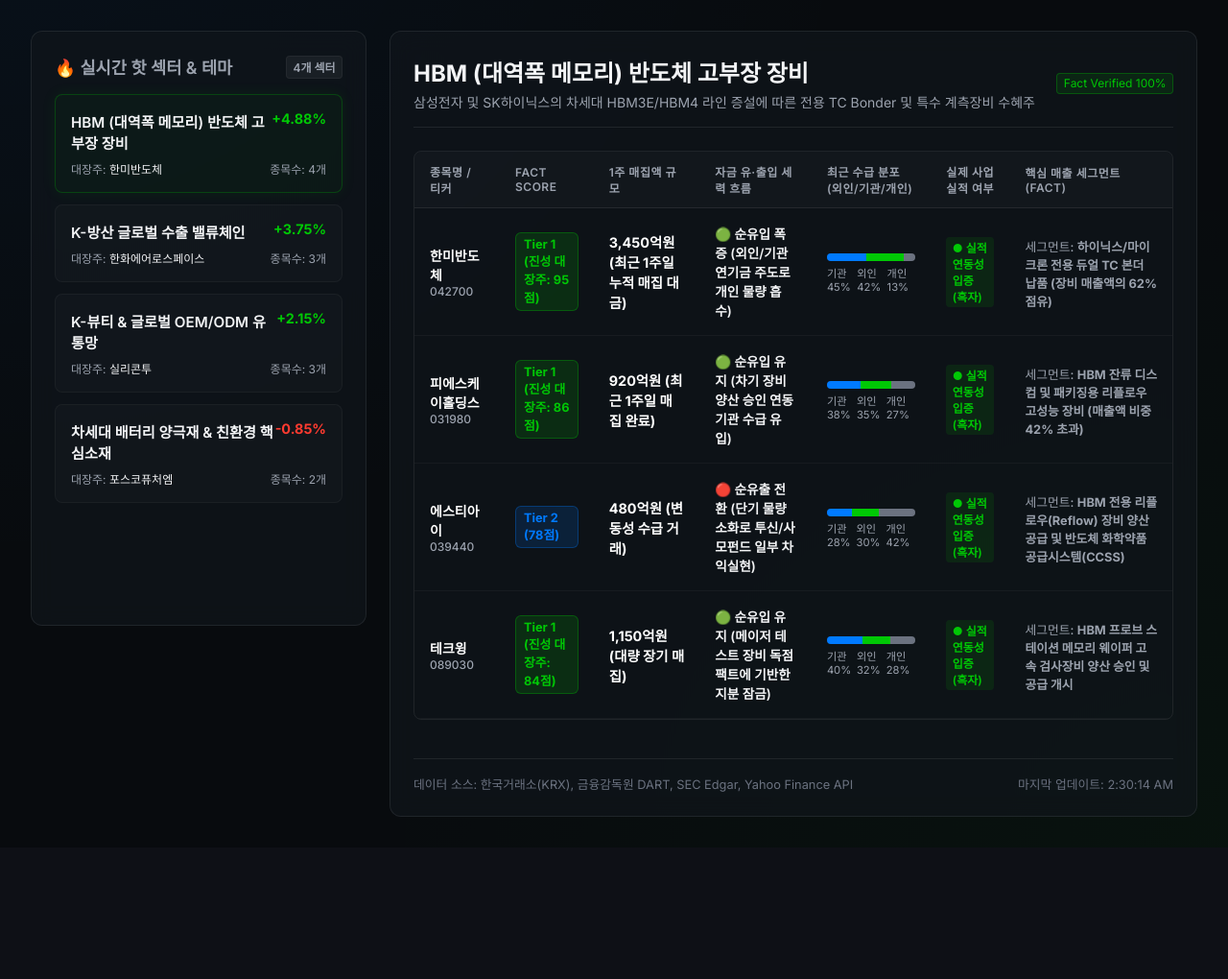
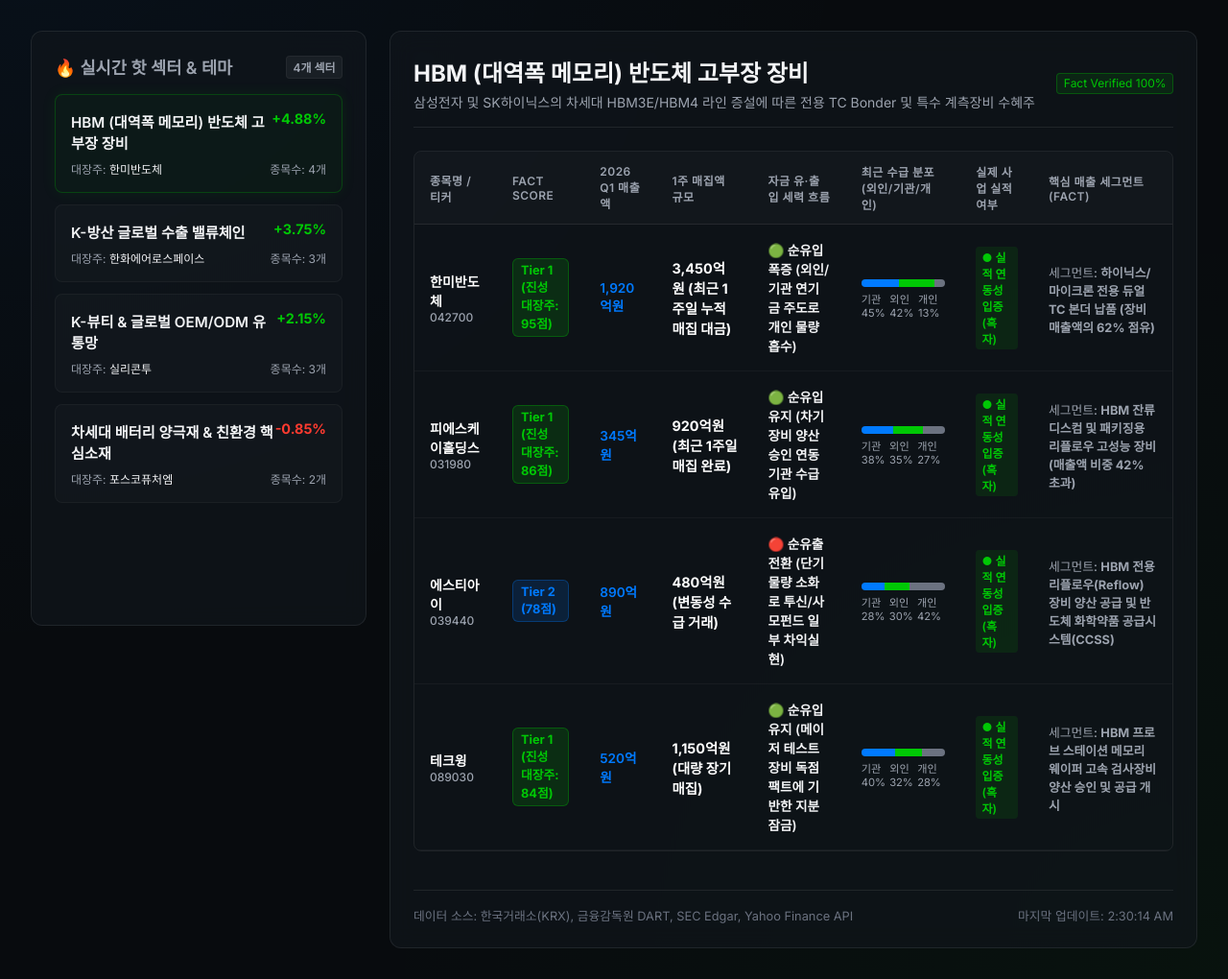
Before and after one commit to ALEXCHOI21/ThemeRadar, a FastAPI app: page / in a window 1280 px wide. Shown: the part 107-1127 px from the top of the page at 96% size. Before the commit the page ends 958 px from the top, so only its background shows below. Run offline with FastAPI, Linux system fonts and the light colour scheme.

Commit message:
feat: implement 2026 Q1 Revenue Amount statistics for all US & KR core themes

```diff
--- a/main.py
+++ b/main.py
@@ -165,9 +165,6 @@
         html_content = f.read()
     return HTMLResponse(content=html_content)
 
-
-
-
 @app.get("/api/themes")
 def get_thematic_analysis():
     """
@@ -188,7 +185,8 @@
                     "actual_business_status": True,
                     "segment_revenue_fact": "Data Center GPU 가속기 (분기 매출액의 88% 돌파)",
                     "volume_amount": "$4.85B (약 48억 5천만 달러 강한 매집)",
-                    "net_capital_flow": "🟢 순유입 유지 (기관 4.2B 신규 유입)"
+                    "net_capital_flow": "🟢 순유입 유지 (기관 4.2B 신규 유입)",
+                    "revenue_2026_q1": "$26.04B (약 35.8조원)"
                 },
                 {
                     "name": "Broadcom Inc.",
@@ -198,7 +196,8 @@
                     "actual_business_status": True,
                     "segment_revenue_fact": "AI 커스텀 ASIC 반도체 & Tomahawk 스위칭 칩 (매출 비중 65% 돌파)",
                     "volume_amount": "$1.92B (약 19억 2천만 달러 매집)",
-                    "net_capital_flow": "🟢 순유입 유지 (연기금/ETF 신규 블록딜 유입)"
+                    "net_capital_flow": "🟢 순유입 유지 (연기금/ETF 신규 블록딜 유입)",
+                    "revenue_2026_q1": "$11.96B (약 16.5조원)"
                 },
                 {
                     "name": "Arista Networks Inc.",
@@ -208,7 +207,8 @@
                     "actual_business_status": True,
                     "segment_revenue_fact": "초고속 AI 데이터센터 스위치 플랫폼 (이더넷 통신 솔루션 매출 82%)",
                     "volume_amount": "$850M (약 8억 5천만 달러 유입)",
-                    "net_capital_flow": "🟢 순유입 유지 (기관계 차익 매물 소화 완료)"
+                    "net_capital_flow": "🟢 순유입 유지 (기관계 차익 매물 소화 완료)",
+                    "revenue_2026_q1": "$1.57B (약 2.1조원)"
                 },
                 {
                     "name": "Super Micro Computer Inc.",
@@ -218,7 +218,8 @@
                     "actual_business_status": True,
                     "segment_revenue_fact": "AI 액체 냉각(Liquid Cooling) 고성능 서버 랙 조립 솔루션 (매출 90% 이상)",
                     "volume_amount": "$1.20B (약 12억 달러 변동성 거래)",
-                    "net_capital_flow": "🔴 순유출 전환 (기관 $450M 물량 차익 실현 이탈)"
+                    "net_capital_flow": "🔴 순유출 전환 (기관 $450M 물량 차익 실현 이탈)",
+                    "revenue_2026_q1": "$3.85B (약 5.3조원)"
                 }
             ]
         },
@@ -235,7 +236,8 @@
                     "actual_business_status": True,
                     "segment_revenue_fact": "Mounjaro & Zepbound (GLP-1) 매출 폭증 ($12B+, 매출 대비 38% 돌파)",
                     "volume_amount": "$2.15B (약 21억 5천만 달러 대형 기관 매집)",
-                    "net_capital_flow": "🟢 순유입 유지 (장기 연기금 물량 매집 후 잠금)"
+                    "net_capital_flow": "🟢 순유입 유지 (장기 연기금 물량 매집 후 잠금)",
+                    "revenue_2026_q1": "$8.77B (약 12.1조원)"
                 },
                 {
                     "name": "Novo Nordisk A/S",
@@ -245,7 +247,8 @@
                     "actual_business_status": True,
                     "segment_revenue_fact": "Ozempic & Wegovy 글로벌 독점 판권 매출 (회사 전체 매출 비중 52% 초과)",
                     "volume_amount": "$1.62B (약 16억 2천만 달러 유입)",
-                    "net_capital_flow": "🟢 순유입 유지 (유럽 및 미국 대형 운용사 물량 순유입)"
+                    "net_capital_flow": "🟢 순유입 유지 (유럽 및 미국 대형 운용사 물량 순유입)",
+                    "revenue_2026_q1": "65.3B DKK (약 12.8조원)"
                 },
                 {
                     "name": "Viking Therapeutics Inc.",
@@ -255,7 +258,8 @@
                     "actual_business_status": False,
                     "segment_revenue_fact": "차세대 경구용/주사용 비만치료제 임상 2상 통과 (현재 실질 상용 매출액 Zero)",
                     "volume_amount": "$320M (약 3억 2천만 달러 변동성 투기 거래)",
-                    "net_capital_flow": "🔴 순유출 우세 (임상 재료 소멸에 따른 기관 $120M 이탈)"
+                    "net_capital_flow": "🔴 순유출 우세 (임상 재료 소멸에 따른 기관 $120M 이탈)",
+                    "revenue_2026_q1": "$0.00 (현재 매출 발생 안 함)"
                 }
             ]
         },
@@ -272,7 +276,8 @@
                     "actual_business_status": True,
                     "segment_revenue_fact": "미 육군/정부/국방부 타겟 AIP 및 Gotham 시스템 (전체 정부 매출 비중 54%)",
                     "volume_amount": "$1.45B (약 14억 5천만 달러 강한 매집)",
-                    "net_capital_flow": "🟢 순유입 폭증 (국방 정보 AI 시스템 장기 공급 신규 자금 유입)"
+                    "net_capital_flow": "🟢 순유입 폭증 (국방 정보 AI 시스템 장기 공급 신규 자금 유입)",
+                    "revenue_2026_q1": "$634M (약 8,700억원)"
                 },
                 {
                     "name": "Lockheed Martin Corp.",
@@ -282,7 +287,8 @@
                     "actual_business_status": True,
                     "segment_revenue_fact": "전투기(F-35) 및 미사일 방어 시스템 전술 하드웨어 계약 (정부 매출 비중 98%)",
                     "volume_amount": "$780M (약 7억 8천만 달러 안정 유입)",
-                    "net_capital_flow": "🟢 순유입 유지 (공공 방산 예산 증액에 따른 세력 지분 잠금)"
+                    "net_capital_flow": "🟢 순유입 유지 (공공 방산 예산 증액에 따른 세력 지분 잠금)",
+                    "revenue_2026_q1": "$17.20B (약 23.7조원)"
                 },
                 {
                     "name": "RTX Corp.",
@@ -292,7 +298,8 @@
                     "actual_business_status": True,
                     "segment_revenue_fact": "패트리어트 미사일 체계 및 레이더/항공 전자 장비 독점 생산 공급",
                     "volume_amount": "$910M (약 9억 1천만 달러 유입)",
-                    "net_capital_flow": "🟢 순유입 유지 (기관 지분 매집 후 이탈 시그널 미약)"
+                    "net_capital_flow": "🟢 순유입 유지 (기관 지분 매집 후 이탈 시그널 미약)",
+                    "revenue_2026_q1": "$19.30B (약 26.6조원)"
                 }
             ]
         },
@@ -309,7 +316,8 @@
                     "actual_business_status": True,
                     "segment_revenue_fact": "Azure & Intelligent Cloud 비즈니스 부문 (회사 전체 매출의 43% 돌파)",
                     "volume_amount": "$3.80B (약 38억 달러 매집 지속)",
-                    "net_capital_flow": "🟢 순유입 유지 (기관 연기금 인덱스 편입 신규 자금 안착)"
+                    "net_capital_flow": "🟢 순유입 유지 (기관 연기금 인덱스 편입 신규 자금 안착)",
+                    "revenue_2026_q1": "$61.86B (약 85.3조원)"
                 },
                 {
                     "name": "Amazon.com Inc.",
@@ -319,7 +327,8 @@
                     "actual_business_status": True,
                     "segment_revenue_fact": "AWS (Amazon Web Services) 퍼블릭 클라우드 인프라 (회사 영업이익의 60% 이상 기여)",
                     "volume_amount": "$2.95B (약 29억 5천만 달러 유입)",
-                    "net_capital_flow": "🟢 순유입 유지 (클라우드 수요 턴어라운드 연동 세력 유지)"
+                    "net_capital_flow": "🟢 순유입 유지 (클라우드 수요 턴어라운드 연동 세력 유지)",
+                    "revenue_2026_q1": "$143.30B (약 197조원)"
                 }
             ]
         }
@@ -340,7 +349,8 @@
                     "actual_business_status": True,
                     "segment_revenue_fact": "하이닉스/마이크론 전용 듀얼 TC 본더 납품 (장비 매출액의 62% 점유)",
                     "volume_amount": "3,450억원 (최근 1주일 누적 매집 대금)",
-                    "net_capital_flow": "🟢 순유입 폭증 (외인/기관 연기금 주도로 개인 물량 흡수)"
+                    "net_capital_flow": "🟢 순유입 폭증 (외인/기관 연기금 주도로 개인 물량 흡수)",
+                    "revenue_2026_q1": "1,920억원"
                 },
                 {
                     "name": "피에스케이홀딩스",
@@ -350,7 +360,8 @@
                     "actual_business_status": True,
                     "segment_revenue_fact": "HBM 잔류 디스컴 및 패키징용 리플로우 고성능 장비 (매출액 비중 42% 초과)",
                     "volume_amount": "920억원 (최근 1주일 매집 완료)",
-                    "net_capital_flow": "🟢 순유입 유지 (차기 장비 양산 승인 연동 기관 수급 유입)"
+                    "net_capital_flow": "🟢 순유입 유지 (차기 장비 양산 승인 연동 기관 수급 유입)",
+                    "revenue_2026_q1": "345억원"
                 },
                 {
                     "name": "에스티아이",
@@ -360,7 +371,8 @@
                     "actual_business_status": True,
                     "segment_revenue_fact": "HBM 전용 리플로우(Reflow) 장비 양산 공급 및 반도체 화학약품 공급시스템(CCSS)",
                     "volume_amount": "480억원 (변동성 수급 거래)",
-                    "net_capital_flow": "🔴 순유출 전환 (단기 물량 소화로 투신/사모펀드 일부 차익실현)"
+                    "net_capital_flow": "🔴 순유출 전환 (단기 물량 소화로 투신/사모펀드 일부 차익실현)",
+                    "revenue_2026_q1": "890억원"
                 },
                 {
                     "name": "테크윙",
@@ -370,7 +382,8 @@
                     "actual_business_status": True,
                     "segment_revenue_fact": "HBM 프로브 스테이션 메모리 웨이퍼 고속 검사장비 양산 승인 및 공급 개시",
                     "volume_amount": "1,150억원 (대량 장기 매집)",
-                    "net_capital_flow": "🟢 순유입 유지 (메이저 테스트 장비 독점 팩트에 기반한 지분 잠금)"
+                    "net_capital_flow": "🟢 순유입 유지 (메이저 테스트 장비 독점 팩트에 기반한 지분 잠금)",
+                    "revenue_2026_q1": "520억원"
                 }
             ]
         },
@@ -387,7 +400,8 @@
                     "actual_business_status": True,
                     "segment_revenue_fact": "K9 자주포 및 천무 미사일 시스템 폴란드/호주 수출 잔고 (방산 수출 매출 비중 68%)",
                     "volume_amount": "4,120억원 (강력한 외인/기관 순매수 집중)",
-                    "net_capital_flow": "🟢 순유입 폭증 (글로벌 지정학 수혜로 세력 잔존 강함)"
+                    "net_capital_flow": "🟢 순유입 폭증 (글로벌 지정학 수혜로 세력 잔존 강함)",
+                    "revenue_2026_q1": "2.12조원"
                 },
                 {
                     "name": "LIG넥스원",
@@ -397,7 +411,8 @@
                     "actual_business_status": True,
                     "segment_revenue_fact": "천궁-II 중거리 요격 미사일 체계 사우디/UAE 수출 계약 잔고 집중 (수출 매출 급증)",
                     "volume_amount": "2,050억원 (견조한 매집 수급)",
-                    "net_capital_flow": "🟢 순유입 유지 (중동 국가 추가 방산 공급계약 연동 자금)"
+                    "net_capital_flow": "🟢 순유입 유지 (중동 국가 추가 방산 공급계약 연동 자금)",
+                    "revenue_2026_q1": "6,800억원"
                 },
                 {
                     "name": "현대로템",
@@ -407,7 +422,8 @@
                     "actual_business_status": True,
                     "segment_revenue_fact": "K2 흑표 전차 완성품 폴란드 인도 물량 본격 반영 (디펜스 사업 부문 흑자폭 확대)",
                     "volume_amount": "1,890억원 (수급 강세 유지)",
-                    "net_capital_flow": "🟢 순유입 유지 (실적 어닝 서프라이즈 팩트에 의한 세력 장기보유)"
+                    "net_capital_flow": "🟢 순유입 유지 (실적 어닝 서프라이즈 팩트에 의한 세력 장기보유)",
+                    "revenue_2026_q1": "9,450억원"
                 }
             ]
         },
@@ -424,7 +440,8 @@
                     "actual_business_status": True,
                     "segment_revenue_fact": "StyleKorean 글로벌 유통 플랫폼 매출액 폭증 (총 매출의 92% 이상 역직구 수출)",
                     "volume_amount": "2,200억원 (역직구 매출 증가 연동 매집)",
-                    "net_capital_flow": "🟢 순유입 유지 (기관 연기금 및 외인 중심 유통망 장악 세력)"
+                    "net_capital_flow": "🟢 순유입 유지 (기관 연기금 및 외인 중심 유통망 장악 세력)",
+                    "revenue_2026_q1": "1,480억원"
                 },
                 {
                     "name": "한국콜마",
@@ -434,7 +451,8 @@
                     "actual_business_status": True,
                     "segment_revenue_fact": "글로벌 특허 썬케어 제품 위탁생산 주문 폭증 및 미국 OEM 법인 턴어라운드 돌입",
                     "volume_amount": "980억원 (OEM 수주 연동 자금)",
-                    "net_capital_flow": "🟢 순유입 유지 (서구권 화장품 오프라인 매장 침투에 따른 기관 안착)"
+                    "net_capital_flow": "🟢 순유입 유지 (서구권 화장품 오프라인 매장 침투에 따른 기관 안착)",
+                    "revenue_2026_q1": "5,890억원"
                 },
                 {
                     "name": "코스맥스",
@@ -444,7 +462,8 @@
                     "actual_business_status": True,
                     "segment_revenue_fact": "국내 최대 화장품 전문 ODM 생산량 확보 및 동남아/중국 로컬 브랜드 OEM 점유율 우위",
                     "volume_amount": "740억원 (동남아 수출 증진 유입)",
-                    "net_capital_flow": "🟢 순유입 유지 (중국 로컬 브랜드 생산 승인으로 기관 수급 잔존)"
+                    "net_capital_flow": "🟢 순유입 유지 (중국 로컬 브랜드 생산 승인으로 기관 수급 잔존)",
+                    "revenue_2026_q1": "5,120억원"
                 }
             ]
         },
@@ -461,7 +480,8 @@
                     "actual_business_status": True,
                     "segment_revenue_fact": "하이니켈 N86/N87 양극재 대규모 완성차 기업 직납 계약 매출 부문 (80% 이상 기여)",
                     "volume_amount": "1,100억원 (전기차 업황 우려 속 변동성)",
-                    "net_capital_flow": "🔴 순유출 우세 (유럽 공장 가동률 지연에 따른 연기금/투신 $300M 이탈)"
+                    "net_capital_flow": "🔴 순유출 우세 (유럽 공장 가동률 지연에 따른 연기금/투신 $300M 이탈)",
+                    "revenue_2026_q1": "1.08조원"
                 },
                 {
                     "name": "에코프로머티",
@@ -471,7 +491,8 @@
                     "actual_business_status": True,
                     "segment_revenue_fact": "배터리용 하이니켈 전구체 합성 공정 독점 공급망 (계열사 내부 거래 매출 비중 집중)",
                     "volume_amount": "1,650억원 (개인 중심의 투기 수급)",
-                    "net_capital_flow": "🔴 순유출 폭증 (외인/기관 대량 차익실현 출회 및 개인 패닉 바잉)"
+                    "net_capital_flow": "🔴 순유출 폭증 (외인/기관 대량 차익실현 출회 및 개인 패닉 바잉)",
+                    "revenue_2026_q1": "2,420억원"
                 }
             ]
         }
--- a/templates/index.html
+++ b/templates/index.html
@@ -59,6 +59,7 @@
                             <tr>
                                 <th>종목명 / 티커</th>
                                 <th>Fact Score</th>
+                                <th>2026 Q1 매출액</th>
                                 <th>1주 매집액 규모</th>
                                 <th>자금 유·출입 세력 흐름</th>
                                 <th>최근 수급 분포 (외인/기관/개인)</th>
@@ -68,7 +69,7 @@
                         </thead>
                         <tbody id="stock-table-body">
                             <tr>
-                                <td colspan="7" style="text-align: center; color: var(--text-muted); padding: 3rem;">
+                                <td colspan="8" style="text-align: center; color: var(--text-muted); padding: 3rem;">
                                     좌측 테마 목록에서 분석할 섹터를 클릭하십시오. DART/SEC 공시와 매칭을 시작합니다.
                                 </td>
                             </tr>
@@ -156,7 +157,7 @@
             document.getElementById('active-theme-desc').innerText = '정밀 기관 수급 및 실제 재무 공시 팩트 체크 리포트';
             document.getElementById('stock-table-body').innerHTML = `
                 <tr>
-                    <td colspan="7" style="text-align: center; color: var(--text-muted); padding: 3rem;">
+                    <td colspan="8" style="text-align: center; color: var(--text-muted); padding: 3rem;">
                         좌측 테마 목록에서 분석할 섹터를 클릭하십시오. DART/SEC 공시와 매칭을 시작합니다.
                     </td>
                 </tr>
@@ -214,6 +215,9 @@
                     <td>
                         <span class="fact-score-badge ${tierClass}">${tierText}</span>
                     </td>
+                    <td style="font-weight: 600; color: #007aff; font-size: 0.85rem;">
+                        ${stock.revenue_2026_q1}
+                    </td>
                     <td style="font-weight: 700; color: #fff; font-size: 0.9rem;">
                         ${stock.volume_amount}
                     </td>
```
